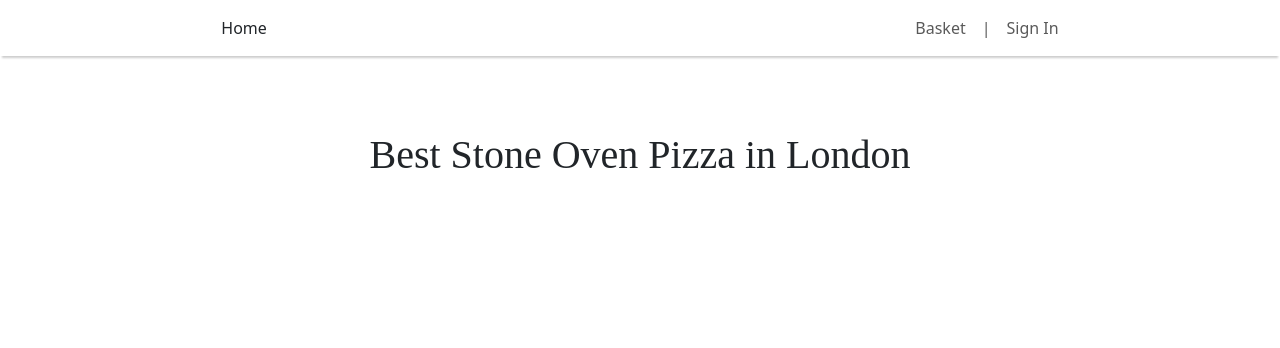
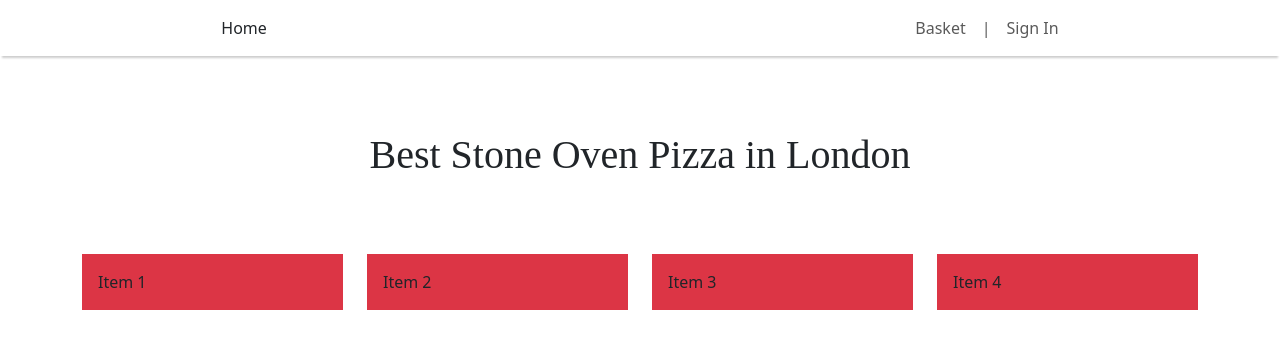
Before and after one commit to AdonisAlgos/pizza-ordering-system, a React (Create React App) app in the folder pizza-ordering-app/: page / in a window 1280 px wide. Shown: the top 348 px of the page. Built offline with nearby package versions, Linux system fonts and the light colour scheme.

Commit message:
added pizza grid

```diff
--- a/pizza-ordering-app/src/pages/Home.page.js
+++ b/pizza-ordering-app/src/pages/Home.page.js
@@ -4,7 +4,7 @@ const HomePage = () => {
   return (
     <div>
       <h1
-        className="d-flex align-items-center justify-content-center"
+        className="d-flex align-items-center justify-content-center text-center"
         style={{
           fontFamily: "'Pacifico', cursive",
           height: "150px",
@@ -12,8 +12,19 @@ const HomePage = () => {
       >
         Best Stone Oven Pizza in London
       </h1>
+      {/* Grid starts here */}
+      <div className="container mt-4">
+        <div className="row">
+          {[...Array(4)].map((_, index) => (
+            <div key={index} className="col-lg-3 col-md-4 col-sm-6 col-12 mb-3">
+              <div className="bg-danger p-3">Item {index + 1}</div>
+            </div>
+          ))}
+        </div>
+      </div>
     </div>
   );
-}
+};
+
 
 export default HomePage
```
